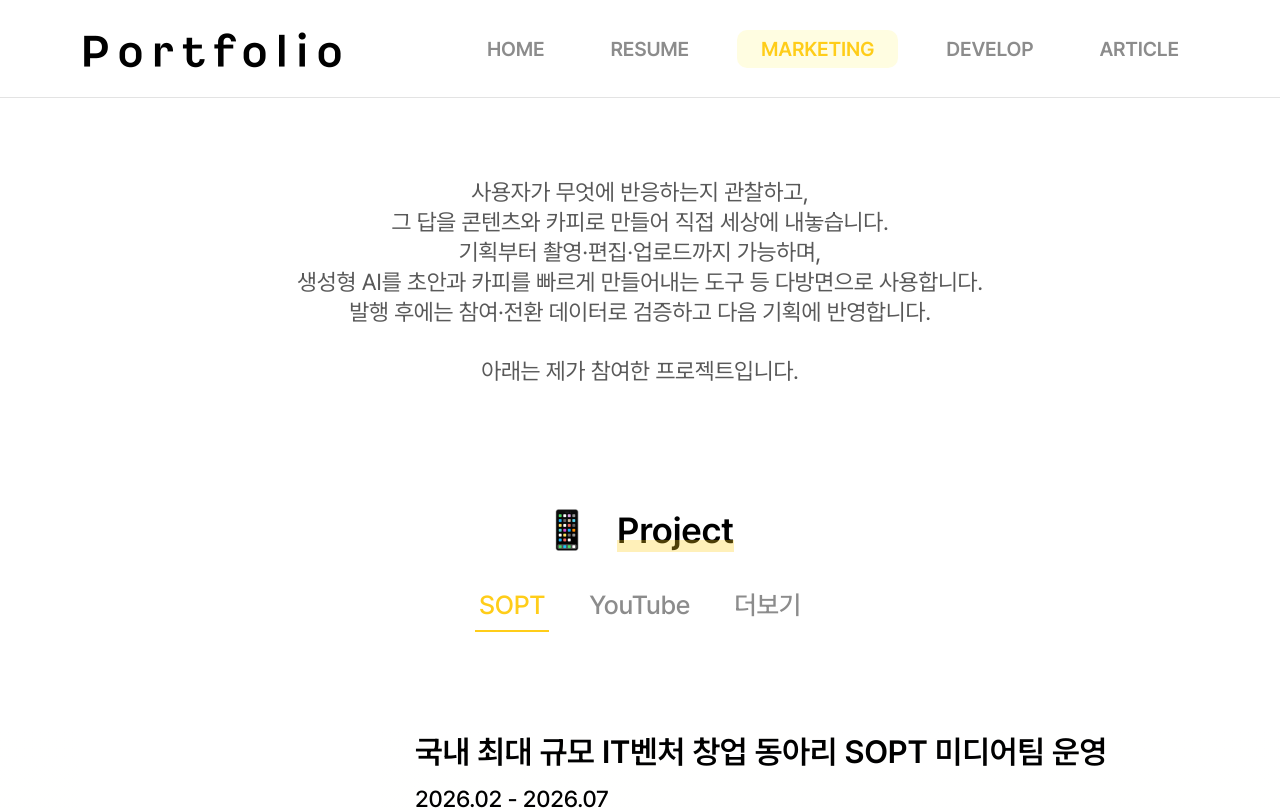
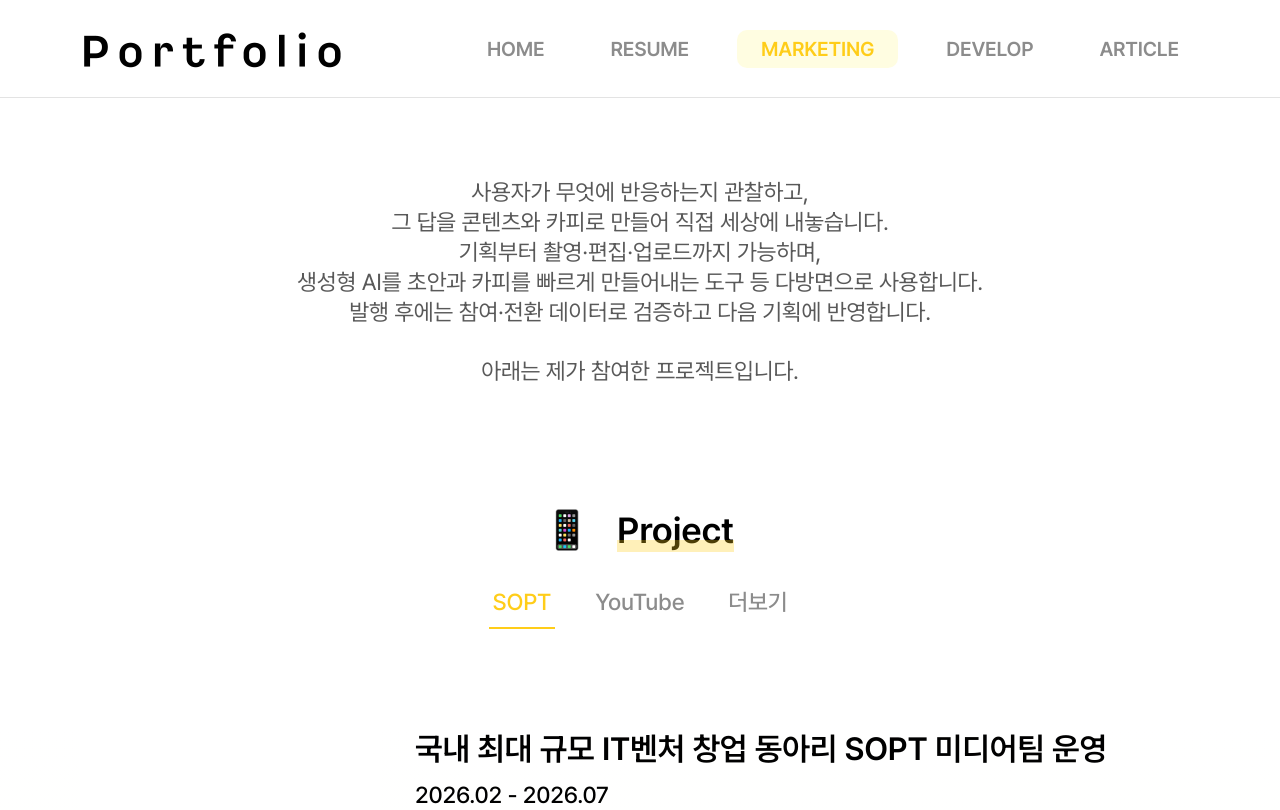
Before and after one commit to seunghye-rain/rain-portfolio, a Next.js app: page /marketing/contents in a window 1280 px wide. Shown: the top 810 px of the page. Built offline with nearby package versions, Linux system fonts and the light colour scheme.

Commit message:
style: 폰트 크기 변경

```diff
--- a/src/shared/components/ui/tabs/Tabs.tsx
+++ b/src/shared/components/ui/tabs/Tabs.tsx
@@ -41,7 +41,7 @@ const TabsList = ({ className, children, ...props }: TabsListProps) => {
 const TabItem = ({ value, activeValue, children, className, href, onClick }: TabItemProps) => {
   const isActive = value === activeValue;
   const itemClassName = cn(
-    'title-26-md flex items-center justify-center border-b-[0.2rem] px-[0.4rem] pb-[1rem] transition-colors duration-200',
+    'title-23-md flex items-center justify-center border-b-[0.2rem] px-[0.4rem] pb-[1rem] transition-colors duration-200',
     isActive ? 'border-yellow-1 text-yellow-1' : 'text-black-7 border-transparent',
     className,
   );
```
